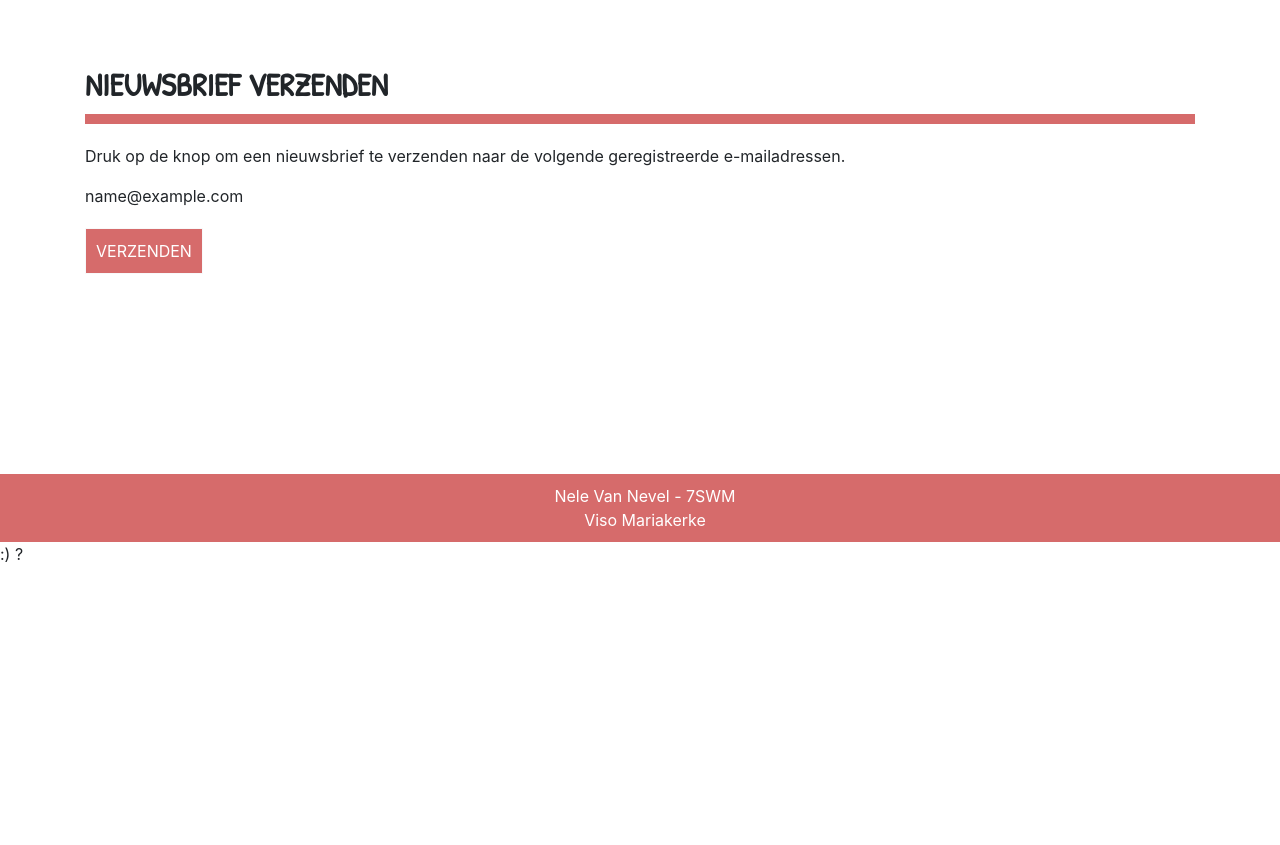
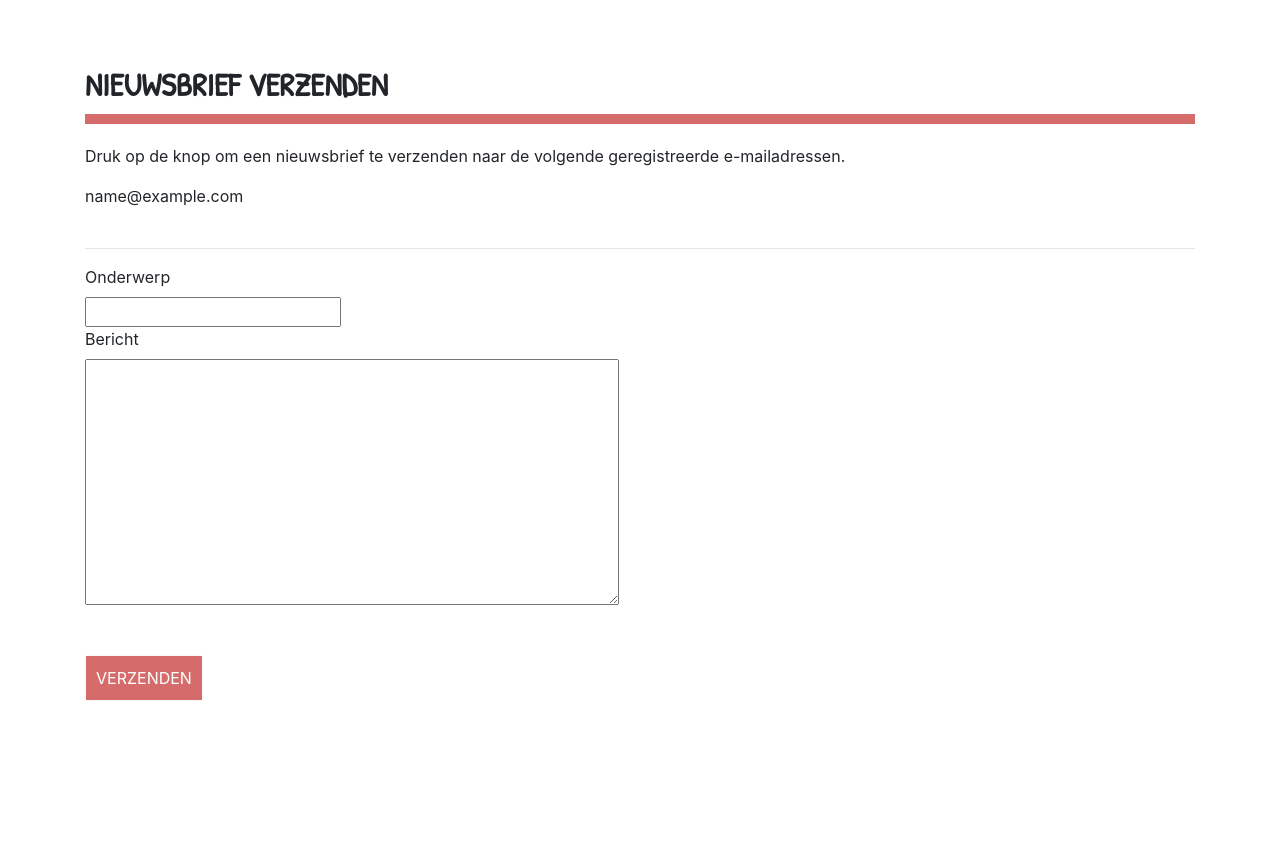
Before and after one commit to ShinyRai/eindwerk7SWM, a PHP site: page /nieuwsbrief.php in a window 1280 px wide. Shown: the part 84-929 px from the top of the page. Before the commit the page ends 646 px from the top, so only its background shows below. Run offline with PHP 8.4, Linux system fonts and the light colour scheme; the visitor is signed in with stand-in values (Sample User, id 1); data that the repository does not hold is empty.

Commit message:
kinda fix >.>

```diff
--- a/nieuwsbrief-logout.php
+++ b/nieuwsbrief-logout.php
@@ -1,7 +1,7 @@
 <?php
 if (empty($_GET["id"])){
-	// als de url-parameter niet werd meegegeven ga terug naar admin.php
-	header("Location:admin.php");
+	// als de url-parameter niet werd meegegeven ga terug naar index.php
+	header("Location:index.php");
 	exit;
 }
 
--- a/nieuwsbrief.php
+++ b/nieuwsbrief.php
@@ -6,7 +6,7 @@ include("includes/db_conn.php");
 
 //STEP 2: queries uitvoeren
 
-$query = "SELECT * FROM users"; // !!!
+$query = "SELECT * FROM users";
 if (!$result = mysqli_query($db,$query)) {
         echo "FOUT: Query kon niet uitgevoerd worden";
         exit;
@@ -64,6 +64,13 @@ if (!$result = mysqli_query($db,$query)) {
                             echo "<p>Er zijn nog geen geregistreerde e-mailadressen</p>";
                         } // einde if (mysqli_num_rows($result) > 0)
                 ?>
+                <br><hr>
+                <label for="onderwerp">Onderwerp</label><br>
+                <input type="text" name="onderwerp" id="onderwerp" required>
+                <br>
+                <label for="bericht">Bericht</label><br>
+                <textarea name="bericht" id="bericht" rows="10" cols="50"></textarea>
+                <br><br>
 
 
 
@@ -72,35 +79,31 @@ if (!$result = mysqli_query($db,$query)) {
 
         </section>
 
-</main>
-    <script src="js/dist/main.min.js"></script>
-    <footer class="footer"><p>Nele Van Nevel - 7SWM<br>Viso Mariakerke</p></footer>
-</body>
-</html>
+
 
 <?php
 
 $maand = date('F');
 
 
-
+if (isset($_POST['onderwerp']) && isset($_POST['bericht'])){
 //EMAIL SCRIPT >:'0
-    $to = 'vanneveln@visocloud.org';
-    $subject = "Nieuwsbrief PoshKey";
+    $to = 'nelevannevel8@gmail.com, vanneveln@visocloud.org';
+    $subject = $_POST['onderwerp'];
 
     $message = "
     <html>
         <head>
-        <title>Nieuwsbrief PoshKey</title>
+        <title>".$_POST['onderwerp']."</title>
         </head>
         <body>
             <h1>Nieuwsbrief " . $maand . " </h1>
             <p>Beste <b>".$rij['achternaam']. " ". $rij['voornaam']."</b> dit is onze nieuwsbrief voor deze maand.<br> </p>
-            <p>De aanbiedign voor deze maand is 10% korting bij aankoop van 20 euro aan PoshKey producten!</p>
+            <p>".$_POST['bericht']."</p>
         </body>
         <a href='http://vanneveln.happyvisocoders.be/GIP/nieuwsbrief-logout.php?id=".$rij['id']."'>Meld me af van de nieuwsbrief</a>
     </html>
-    ";// !!!! hoe verwijzen naar juiste id van juiste gebruiker???
+    ";
 
     // Always set content-type when sending HTML email
     $headers = "MIME-Version: 1.0" . "\r\n";
@@ -108,14 +111,20 @@ $maand = date('F');
 
     // More headers
     $headers .= 'From: info@poshkey.be' . "\r\n";
-    $headers .= 'Cc: vanneveln@visocloud.org' . "\r\n";
+    $headers .= 'Cc: test@viso.org' . "\r\n";
 
     if(mail($to,$subject,$message,$headers)){
-        echo "<p>:) ?</p>";
+        echo "<p>bericht verzonden???</p>";
       } else {
-        echo "<p>:((</p>";
+        echo "<p>:(( kapot</p>";
       }
 
-
+}
 
 ?>
+
+</main>
+    <script src="js/dist/main.min.js"></script>
+    <footer class="footer"><p>Nele Van Nevel - 7SWM<br>Viso Mariakerke</p></footer>
+</body>
+</html>
```
